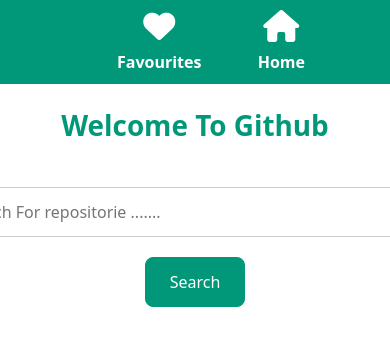
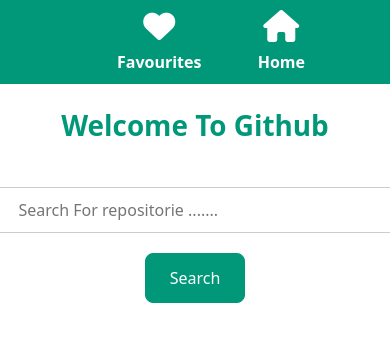
Before and after one commit to mahmoudadel44/Repository-Forks, a React (Create React App) app: page / in a window 390 px wide. Shown: the top 346 px of the page. Built offline with nearby package versions, Linux system fonts and the light colour scheme.

Commit message:
finishing-Task

```diff
--- a/src/styles/SearchForm.css
+++ b/src/styles/SearchForm.css
@@ -41,8 +41,10 @@
     align-items: center;
   }
   form .searchInput {
-    width: 90%;
-    padding: 10px 30px;
+    width: 435px !important;
+    padding: 10px 40px !important;
+    margin-left: 30px;
+    margin-right: 30px;
   }
   form .searchInput,
   form .searchBtn {
```
